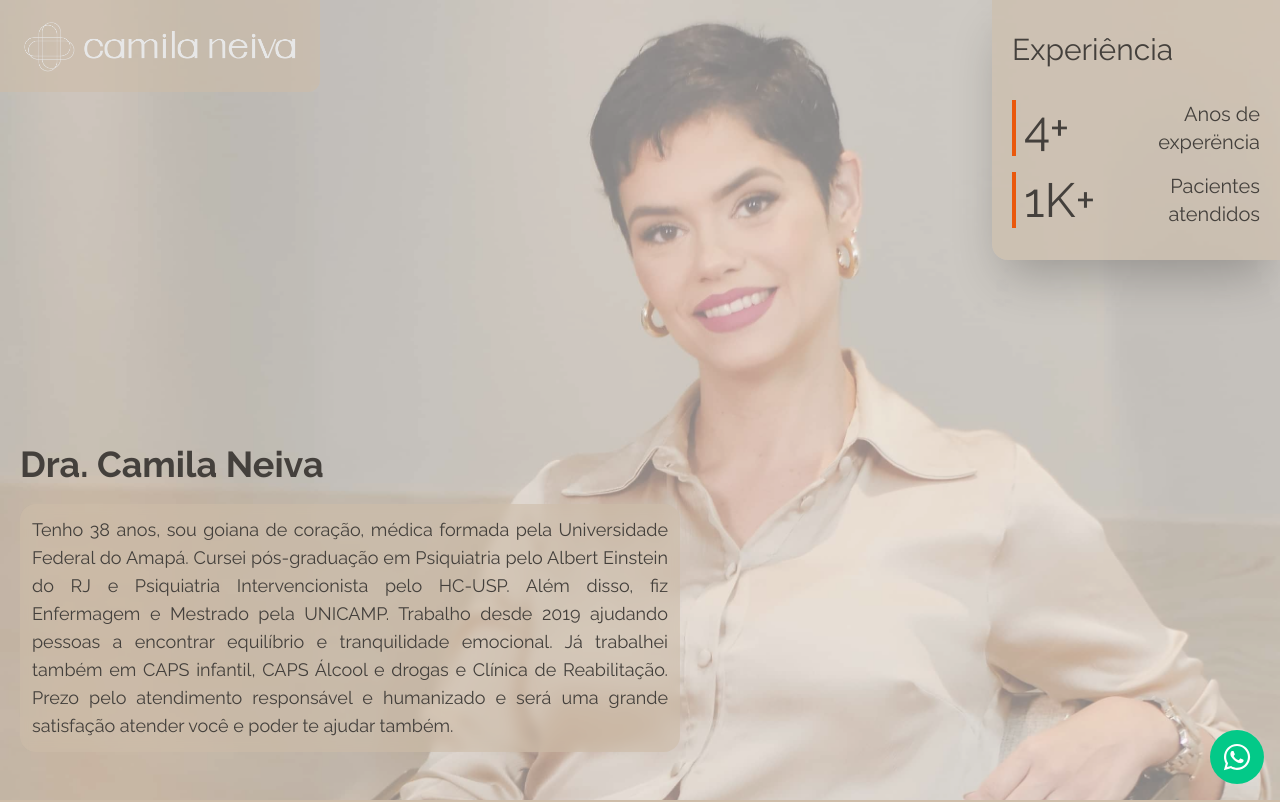
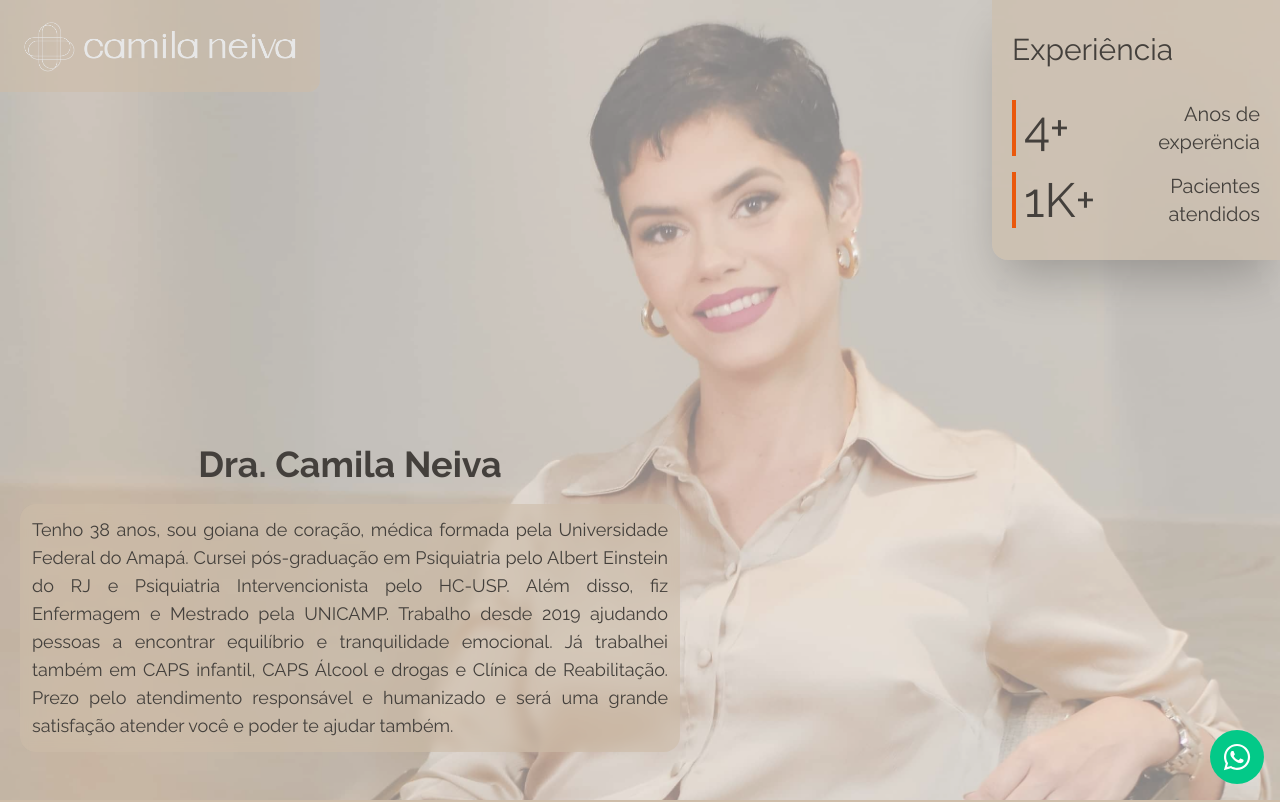
Before and after one commit to brunoprestesap/page-dra-camila, a React (Create React App) app: page / in a window 1280 px wide. Shown: the top 802 px of the page. Built offline with nearby package versions, Linux system fonts and the light colour scheme.

Commit message:
alteração do bg hero

```diff
--- a/src/components/Hero.js
+++ b/src/components/Hero.js
@@ -21,7 +21,7 @@ function Hero({ color }) {
           <CardExperience />
         </div>
 
-        <div className="flex flex-col md:absolute md:bottom-0 md:left-0 justify-left max-w-[700px] m-auto h-full justify-end md:justify-left px-5 py-12">
+        <div className="flex flex-col md:absolute md:bottom-0 md:left-0 items-center max-w-[700px] m-auto h-full justify-end md:justify-left px-5 py-12">
           <div className="backdrop-blur-sm lg:invisible w-52 md:w-64 lg:w-80 px-8 py-5 lg:rounded-br-xl bg-[#CDBCA8]">
             <img src={imgLogo} alt="logomarca" />
           </div>
```
